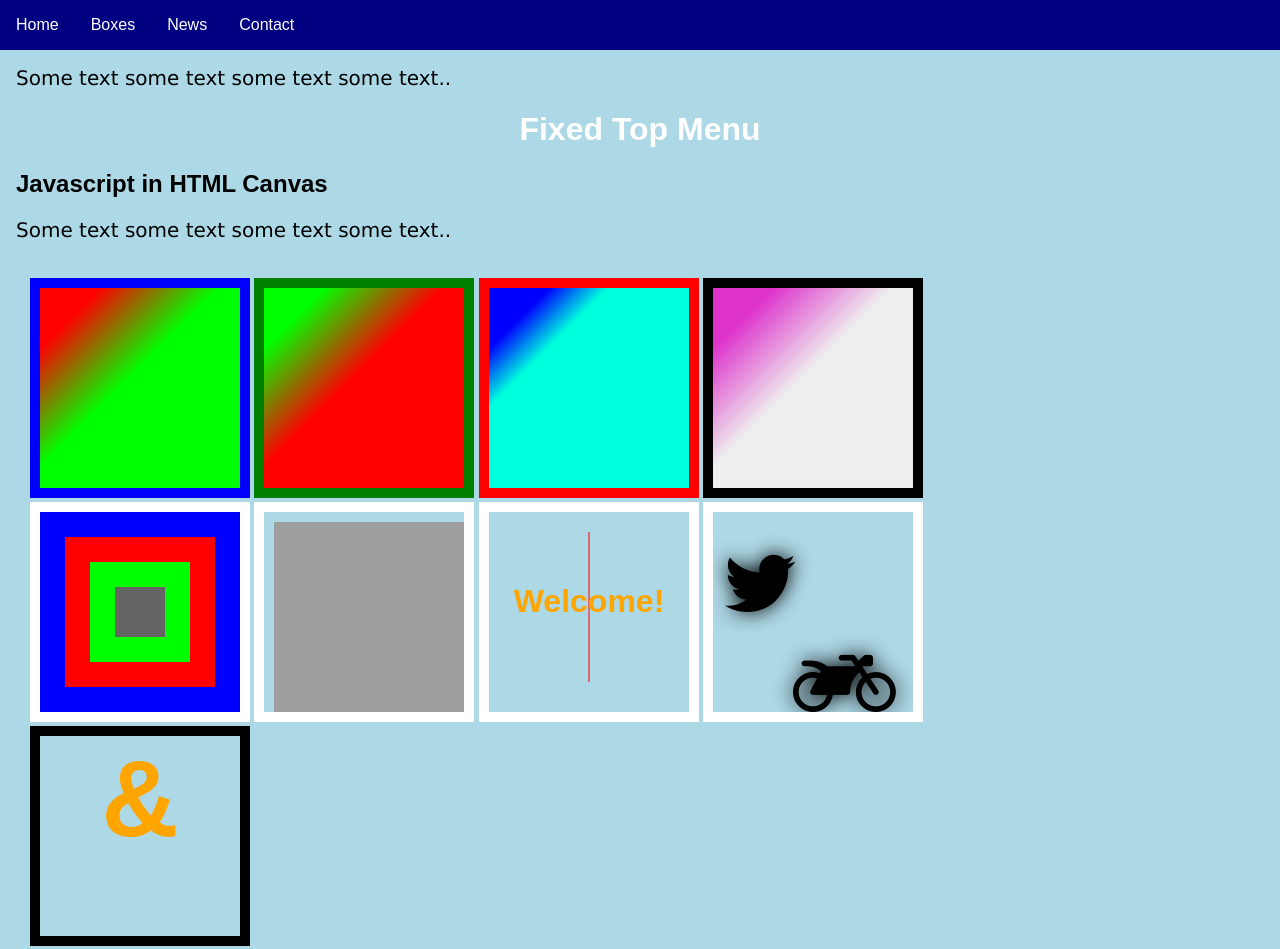
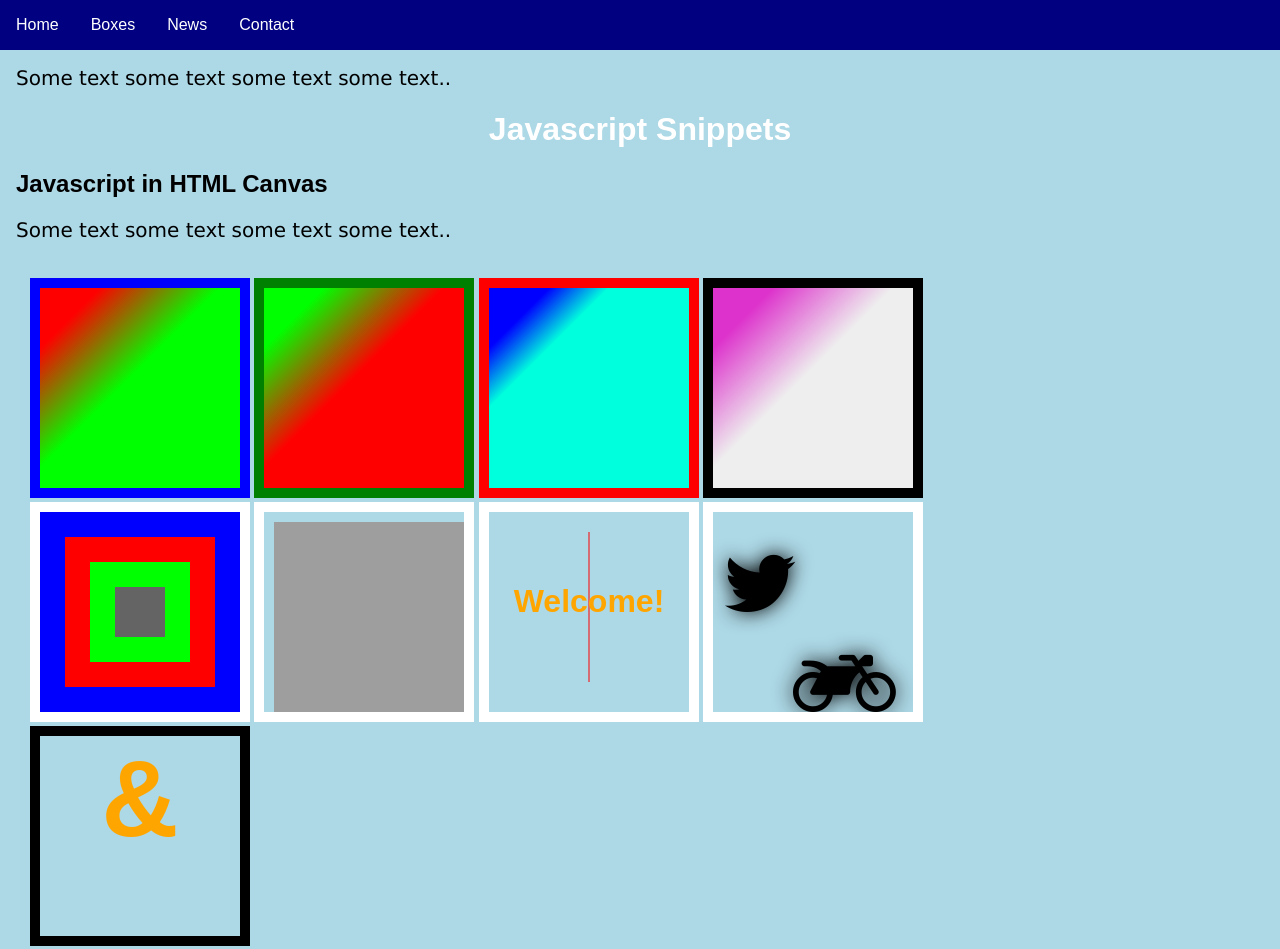
Before and after one commit to hhoefele/CanvasSnippets, a plain HTML site: page index.html in a window 1280 px wide. Shown: the top 949 px of the page. Drawn offline with Linux system fonts and the light colour scheme.

Commit message:
changed page header on practice branch

```diff
--- a/index.html
+++ b/index.html
@@ -25,7 +25,7 @@
 
 		<div class="main">
 		  <p>Some text some text some text some text..</p>
-		    <h1>Fixed Top Menu</h1>
+		    <h1>Javascript Snippets</h1>
   			<h2>Javascript in HTML Canvas</h2>
 			<p>Some text some text some text some text..</p>
 		</div>
```
